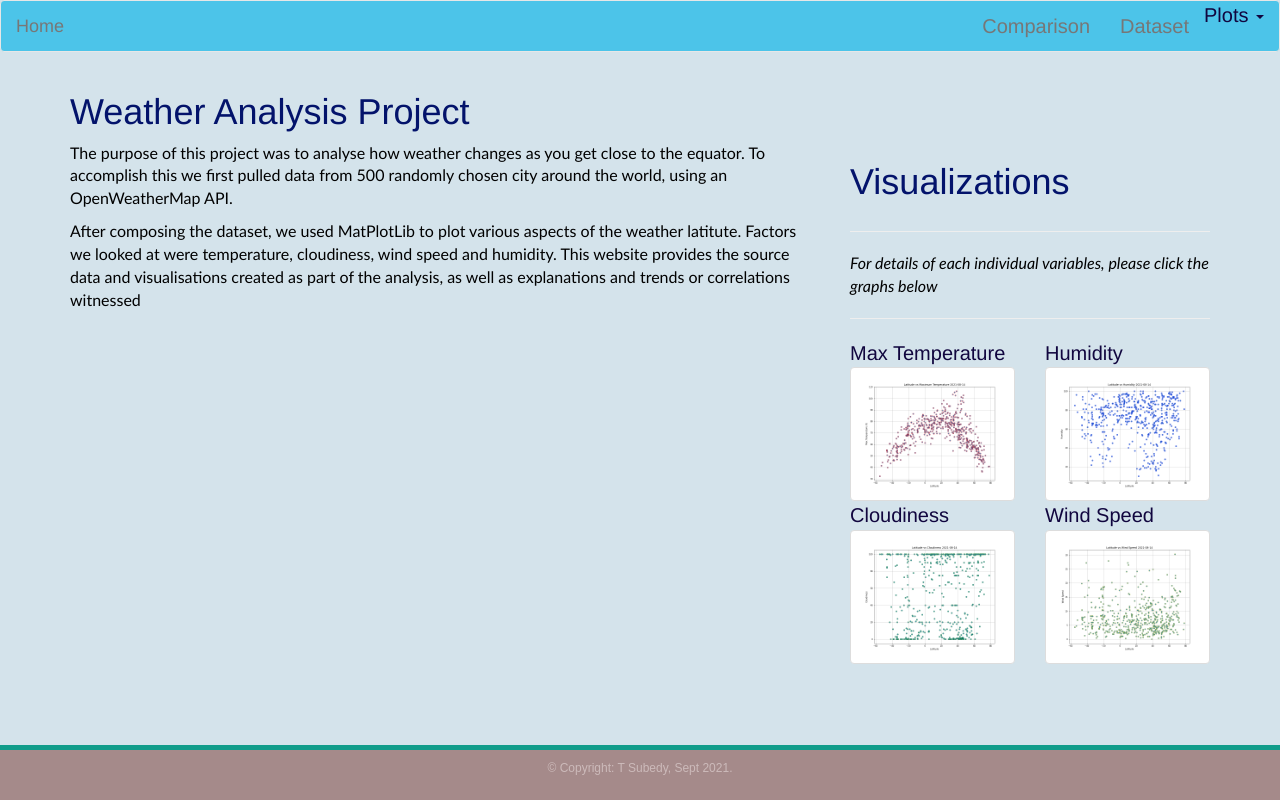
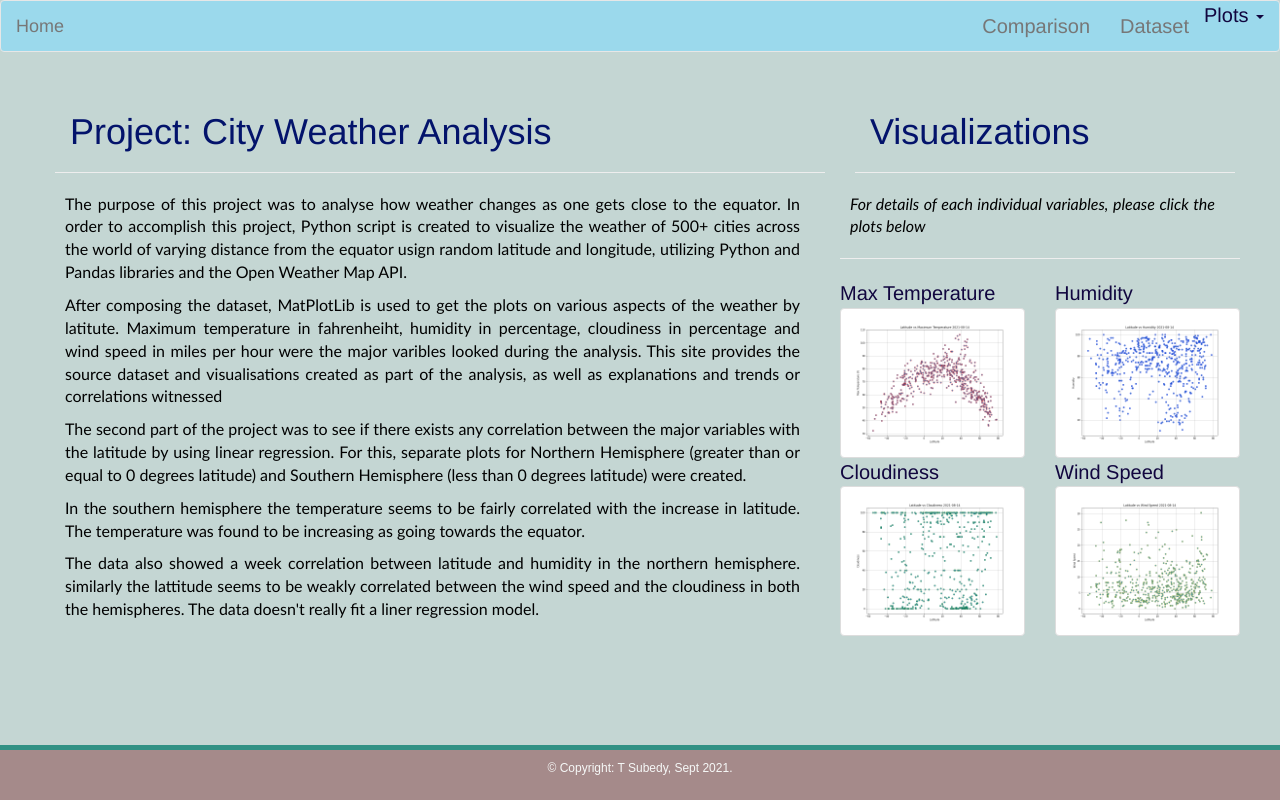
Before and after one commit to tsubedy/Web-Design-Challenge, a plain HTML site: page Visualization/index.html in a window 1280 px wide. Drawn offline with nearby package versions, Linux system fonts and the light colour scheme.

Commit message:
updated index and css files

```diff
--- a/Visualization/index.html
+++ b/Visualization/index.html
@@ -44,35 +44,54 @@
 <!-- Contents-->
 
     <div class="container">
+
       <div class="row">
         <div class="col-md-12">
-          <h1>Weather Analysis Project</h1>
+          <h1></h1>
         </div>
 
+      <div class="row">
         <div class="col-md-8">
-            <p>The purpose of this project was to analyse how weather changes as you get close to the equator. To
-            accomplish this we first pulled data from 500 randomly chosen city around the world, using an OpenWeatherMap
-            API.</p>
+          <h1>Project: City Weather Analysis</h1>
+          <hr>
+        </div>
 
-            <p>After composing the dataset, we used MatPlotLib to plot various aspects of the weather latitute. Factors we
-            looked at were temperature, cloudiness, wind speed and humidity. This website provides the source data and
-            visualisations created as part of the analysis, as well as explanations and trends or
-            correlations witnessed </p>
+        <div class="row">
+        <div class="col-md-4">
+          <h1>Visualizations</h1>
+          <hr>
+        </div>
+      </div>
 
-          </div>
+        <div class="col-md-8">
+            <p>The purpose of this project was to analyse how weather changes as one gets close to the equator.
+            In order to accomplish this project, Python script is created to visualize the weather of 500+ cities
+            across the world of varying distance from the equator usign random latitude and longitude, utilizing
+            Python and Pandas libraries and the Open Weather Map API.</p>
+
+            <p>After composing the dataset, MatPlotLib is used to get the plots on various aspects of the weather by latitute.
+            Maximum temperature in fahrenheiht, humidity in percentage, cloudiness in percentage and wind speed in miles per hour
+            were the major varibles looked during the analysis. This site provides the source dataset and visualisations created
+            as part of the analysis, as well as explanations and trends or correlations witnessed </p>
+
+            <p>The second part of the project was to see if there exists any correlation between the major variables with the latitude by using
+            linear regression. For this, separate plots for Northern Hemisphere (greater than or equal to 0 degrees latitude) and Southern
+            Hemisphere (less than 0 degrees latitude) were created.</p>
+
+            <p>In the southern hemisphere the temperature seems to be fairly correlated with the increase in latitude. The temperature was found
+            to be increasing as going towards the equator.</p>
+
+            <p>The data also showed a week correlation between latitude and humidity in the northern hemisphere. similarly the lattitude seems to be
+            weakly correlated between the wind speed and the cloudiness in both the hemispheres. The data doesn't really fit a liner regression model.</p>
+
+        </div>
 
           <!-- Sidebar -->
 
-          <div class="col-md-4 sidebar">
+          <div class="col-md-4" sidebar>
             <div class="row">
 
-              <div class="col-md-12">
-                <h1>Visualizations</h1>
-              </div>
-            </div>
-
-            <hr>
-              <p class = "i"> For details of each individual variables, please click the graphs below</p>
+            <p class = "i"> For details of each individual variables, please click the plots below</p>
             <hr>
 
           <div class="row">
--- a/Visualization/style.css
+++ b/Visualization/style.css
@@ -1,6 +1,6 @@
 /* Body */
 body{
-    background-color: #d4e3eb;
+    background-color: #c4d6d3;
     color: rgb(3, 19, 107);
 }
 
@@ -9,7 +9,9 @@ body{
     max-height: 100px;
     background-color: #fc0612;
 }
-
+h1 {
+    padding-left: 15px;
+}
 h4{
     color: #0d0444;
     font-weight: bold;
@@ -45,7 +47,7 @@ h5 {
 }
 
 .navbar{
-    background-color: rgb(76, 196, 233);
+    background-color: rgb(155, 217, 236);
     font-size: 20px;
 
 }
@@ -74,18 +76,23 @@ p{
 color: black;
 font-family: calibri, Helvetica, sans-serif;
 font-size: 16px;
+padding-left: 10px;
+padding-right: 25px;
+text-align: justify;
+text-justify: inter-word;
 }
 p.i {
     font-style: italic;
 }
+
 
 /* Footer */
 footer{
 background-color: #a58a8a;
 border-top-style: solid;
 border-top-width: 5px;
-border-top-color: rgb(16, 156, 138);
-color: rgb(204, 186, 186);
+border-top-color: rgb(49, 145, 132);
+color: rgb(246, 248, 247);
 min-height: 55px;
 font-family: Arial, Tahoma, sans-serif;
 font-size: 12px;
@@ -98,16 +105,16 @@ padding-top: 10px;
 }
 
 /* Media Queries */
-@media(max-width: 992px){
+@media(max-width: 1080px){
 .navbar-expand-lg{
-background-color: white;
+background-color: rgb(233, 221, 221);
 }
 /* Media query for body */
-@media only screen and (max-width: 767px) {
+@media only screen and (max-width: 760px) {
     /* Set background color to white on small screens */
     body {
       /* Visual */
-      background-color: #fff;
+      background-color: rgb(226, 215, 215);
     }
   }
 
@@ -118,11 +125,11 @@ background-color: white;
 
 .navbar div{
     margin: inherit;
-    background-color: white;
+    background-color: rgb(219, 200, 200);
 }
 
 .navbar-brand{
-    padding: 10px;
+    padding: 15px;
 }
 
 button{
```
